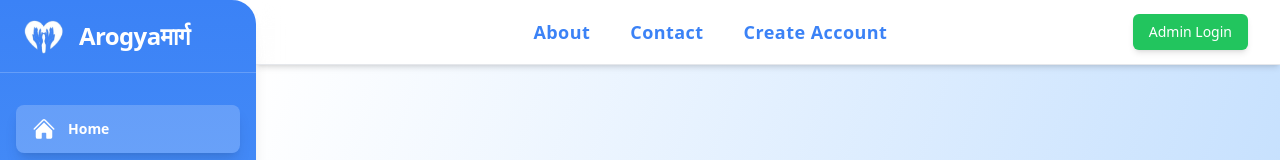
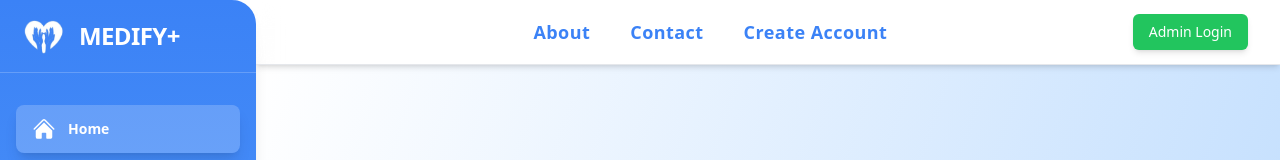
Before and after one commit to rishavkali03/Medify, a React (Vite) app in the folder frontend/: page / in a window 1280 px wide. Shown: the top 160 px of the page. Built offline with nearby package versions, Linux system fonts and the light colour scheme.

Commit message:
NAME OF THE SITE

```diff
--- a/frontend/index.html
+++ b/frontend/index.html
@@ -4,7 +4,7 @@
     <meta charset="UTF-8" />
     <link rel="icon" type="image/png" href="/logo_arogya.png" />
     <meta name="viewport" content="width=device-width, initial-scale=1.0" />
-    <title>Arogyaमार्ग</title>
+    <title>Medify+</title>
   </head>
   <body>
     <div id="root"></div>
--- a/frontend/src/components/Footer.jsx
+++ b/frontend/src/components/Footer.jsx
@@ -57,7 +57,7 @@ import {
               <h3 className="text-base font-semibold text-blue-900 mb-4 uppercase tracking-wide">Contact</h3>
               <ul className="space-y-3 text-gray-700 text-sm">
                 <li className="flex items-center gap-2">
-                  <FaEnvelope className="text-pink-500 text-sm" /> support@healthcare.com
+                  <FaEnvelope className="text-pink-500 text-sm" /> support@Medify.com
                 </li>
                 <li className="flex items-center gap-2">
                   <FaPhoneAlt className="text-blue-500 text-sm" /> +91 90070 09558
--- a/frontend/src/components/Sidebar.jsx
+++ b/frontend/src/components/Sidebar.jsx
@@ -72,7 +72,7 @@ const Sidebar = ({ isMobileMenuOpen, setIsMobileMenuOpen }) => {
               <img src={logo} alt="" style={{ width: '55px', height: '40px' }}/>
             </span>
             <span className="text-white text-2xl font-extrabold tracking-tight ml-2">
-            Arogyaमार्ग
+            MEDIFY+
             </span>
           </div>
 
```
